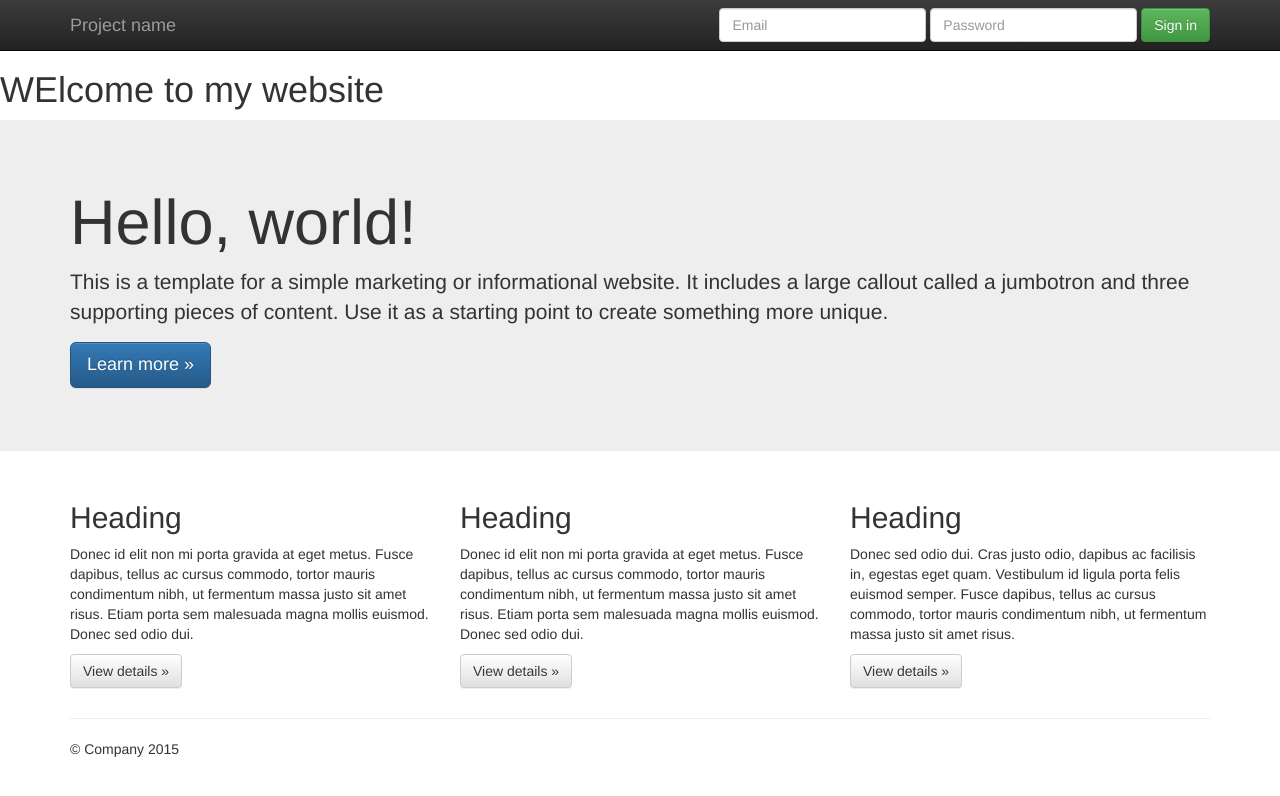
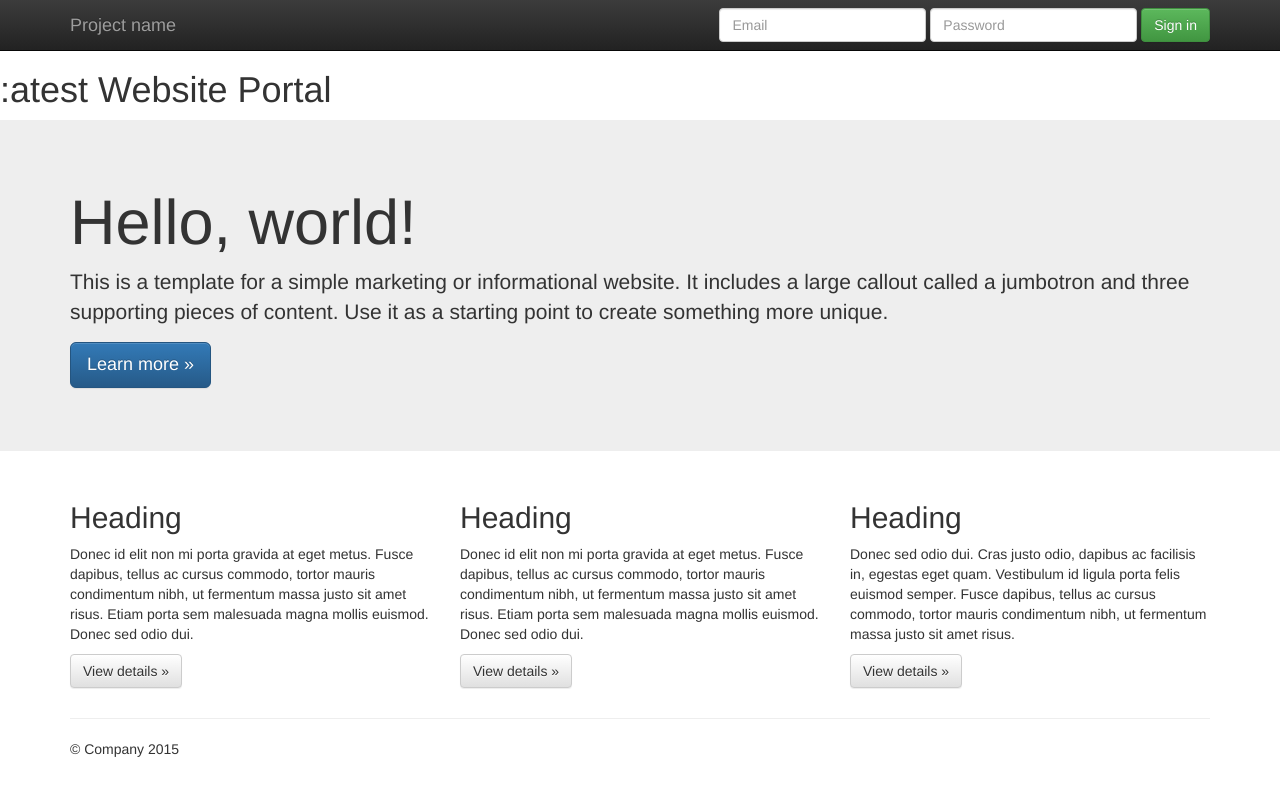
Before and after one commit to mahjen07/my-website, a plain HTML site: page index.html in a window 1280 px wide. Drawn offline with nearby package versions, Linux system fonts and the light colour scheme.

Commit message:
New Values Updated
Added Additional Values

```diff
--- a/index.html
+++ b/index.html
@@ -24,7 +24,7 @@
         <script src="js/vendor/modernizr-2.8.3-respond-1.4.2.min.js"></script>
     </head>
     <body>
-        <h1> WElcome to my website</h1>
+        <h1> :atest Website Portal</h1>
         <!--[if lt IE 8]>
             <p class="browserupgrade">You are using an <strong>outdated</strong> browser. Please <a href="http://browsehappy.com/">upgrade your browser</a> to improve your experience.</p>
         <![endif]-->
```
